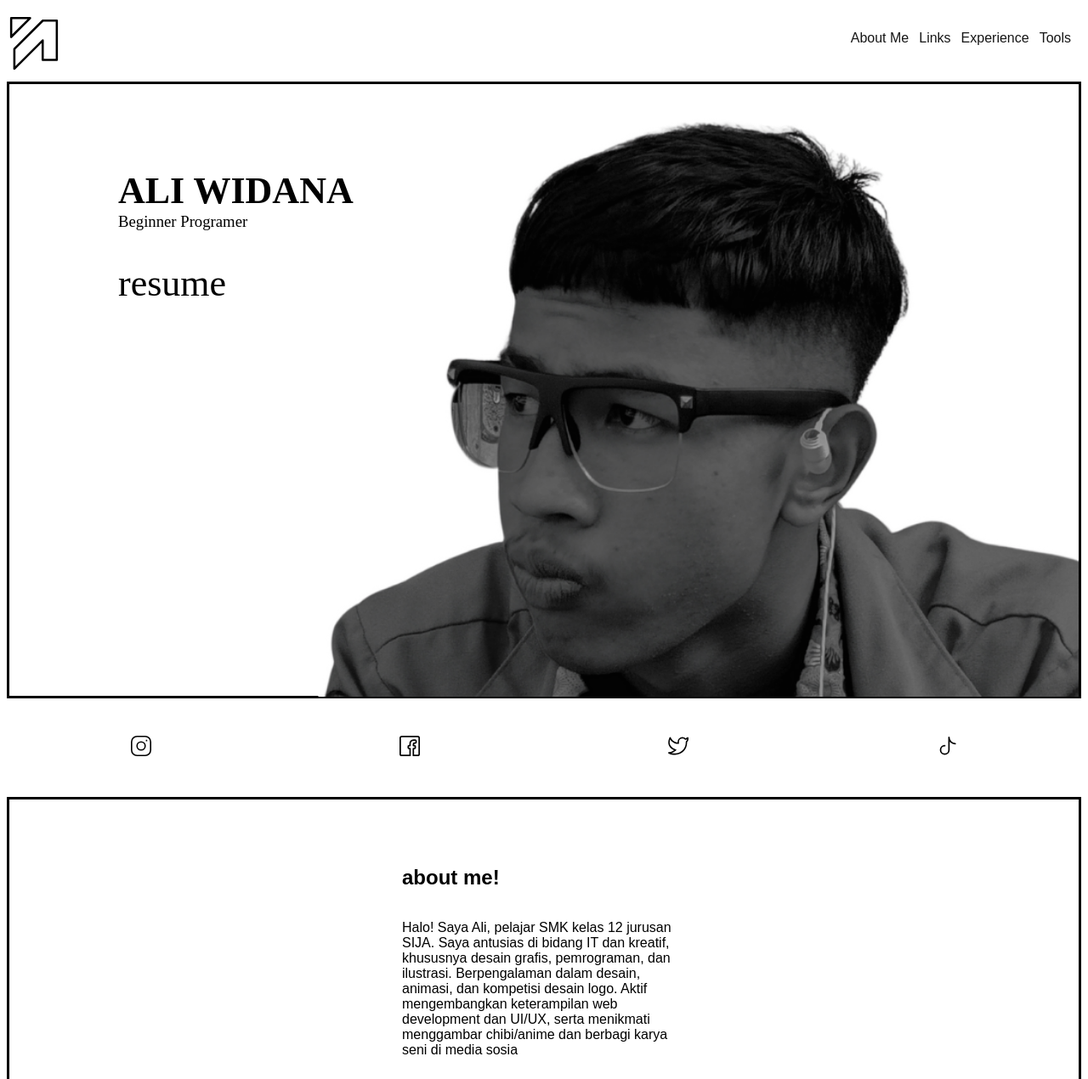
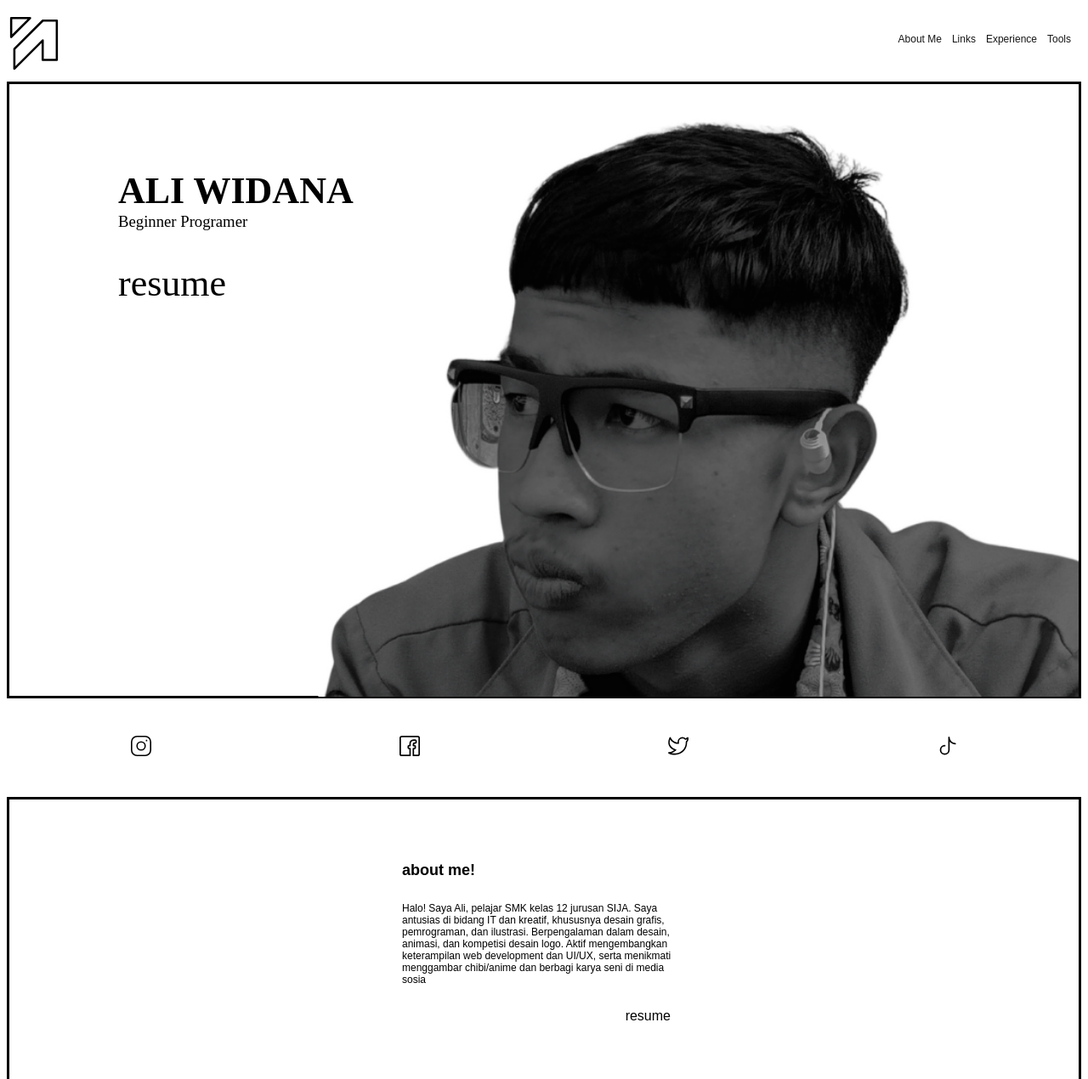
Before and after one commit to alw-bruh/p1.github.io, a plain HTML site: page index.html in a window 1280 px wide. Shown: the top 1270 px of the page at 85% size. Drawn offline with Linux system fonts and the light colour scheme.

Commit message:
Add files via upload

```diff
--- a/index.html
+++ b/index.html
@@ -5,6 +5,9 @@
     <meta charset="UTF-8" />
     <meta name="viewport" content="width=device-width, initial-scale=1.0" />
     <link rel="stylesheet" href="style.css" />
+    <link rel="icon" type="image/x-icon" href="/images/favicon.ico">
+    <link rel="icon" href="new logo.svg" type="image/svg+xml">
+    <title>ALW</title>
     <title>Document</title>
 </head>
 
@@ -13,7 +16,7 @@
 
         </div>
         <svg xmlns="http://www.w3.org/2000/svg" width="1em" height="1em" viewBox="0 0 438.44 498.7">
-            dr
+
             <style>
                 .cls-1 {
                     fill: none;
--- a/style.css
+++ b/style.css
@@ -23,7 +23,7 @@ nav ul li {
 nav ul li a {
   text-decoration: none;
   color: #161616;
-  font-size: 16px;
+  font-size: 12px;
 }
 nav svg {
   width: 64px;
@@ -134,6 +134,7 @@ nav svg {
   max-width: 334px;
   display: flex;
   flex-direction: column;
+  font-size: 12px;
   margin: 10px;
   padding: 12px;
 }
@@ -143,8 +144,9 @@ nav svg {
   height: 24px;
   border-style: none;
   background-color: rgba(44, 64, 81, 0);
-  font-size: 24px;
+  font-size: 16px;
   font-weight: lighter;
+
 }
 
 #links {
```
Also changed, not shown: new logo.svg (added).
